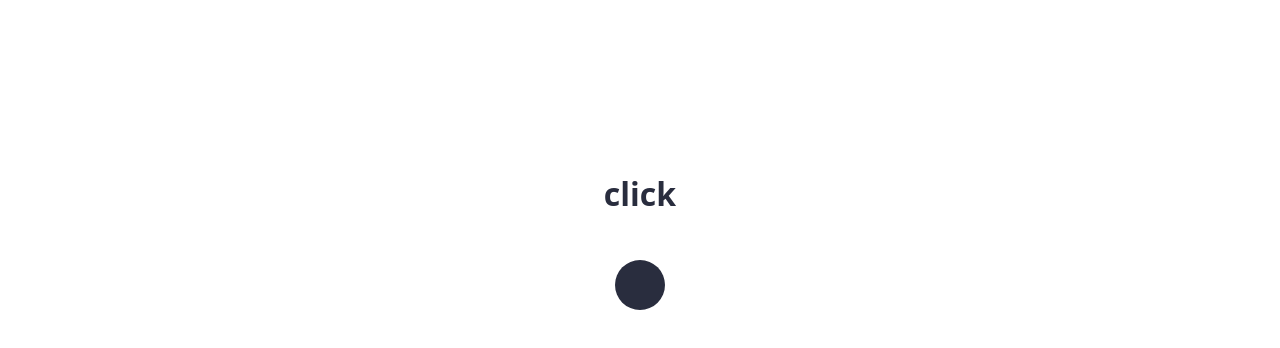
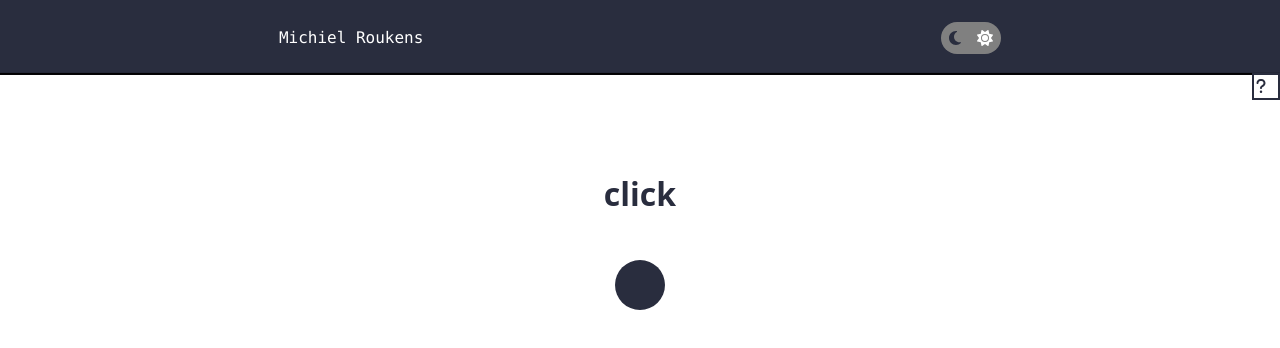
Before and after one commit to arejasverduras/nextPortfolio, a Next.js app: page / in a window 1280 px wide. Shown: the top 348 px of the page. Built offline with nearby package versions, Linux system fonts and the light colour scheme.

Commit message:
theme solution by loading simplified header in homepage

```diff
--- a/src/Layouts/PageLayout/PageLayout.tsx
+++ b/src/Layouts/PageLayout/PageLayout.tsx
@@ -4,7 +4,12 @@ import { Header } from '../../components/Header/Header';
 import { AnimatePresence, motion } from 'framer-motion';
 import { useRouter } from 'next/router';
 
-export default function PageLayout({children}:any) {
+interface PageLayoutProps {
+    home?:boolean,
+    children: any,
+}
+
+export default function PageLayout({children, home}:PageLayoutProps) {
     const router = useRouter();
 
     const animations = {
@@ -20,7 +25,7 @@ export default function PageLayout({children}:any) {
 
     return (
         <div className={styles.container}>
-            <Header />
+            <Header home={home} />
             <AnimatePresence mode="wait" initial={false}>
                 <motion.main
                     variants={animations}
--- a/src/components/Header/Header.module.css
+++ b/src/components/Header/Header.module.css
@@ -12,6 +12,11 @@
     min-height: 75px;
 }
 
+.headerHome {
+    background: var(--colorText);
+    color: var(--colorBg)
+}
+
 .elementsHolder {
     display: flex;
     flex-wrap: wrap;
@@ -24,6 +29,7 @@
     justify-content: space-around;
     min-height: 75px;
     padding: 0 20px;
+    color: var(--colorBg);
     z-index: 10;
 }
 
--- a/src/components/Header/Header.tsx
+++ b/src/components/Header/Header.tsx
@@ -9,7 +9,7 @@ import { motion } from 'framer-motion';
 import { FontAwesomeIcon } from '@fortawesome/react-fontawesome';
 import { faMoon, faSun } from '@fortawesome/free-solid-svg-icons';
 
-export const Header = () => {
+export const Header = ({home}:{home?:boolean}) => {
     const [visible, setVisible] = useState(true);
     const [searchTerm, setSearchTerm] = useState('');
     const [message, setMessage] = useState(<></>);
@@ -25,21 +25,10 @@ export const Header = () => {
         },
     }
 
-    useEffect(()=>{
-        let root = document.documentElement;
-        if (theme === 'light'){
-            root.style.setProperty('--colorBg','white');
-            root.style.setProperty('--colorText', '#292D3E');
-        } else if (theme === 'dark') {
-            root.style.setProperty('--colorBg','#292D3E');
-            root.style.setProperty('--colorText', 'white');
-        } else {return}
-    },[theme])
-
     return (
         <>
             <motion.div
-            className={styles.header}
+            className={`${styles.header} ${home && styles.headerHome}`}
             key="PageLayoutHeader"
             animate={{y: [-200,0]}}
             transition={{delay: 0.2, ease: 'anticipate' }}
@@ -55,6 +44,8 @@ export const Header = () => {
                     >
                     Michiel Roukens
                 </motion.div>
+                {!home && (
+                    <>
                         <motion.div className={styles.commandHolder}>
                             <Input
                                 startOpen
@@ -70,6 +61,8 @@ export const Header = () => {
                             message={message}
                             showMessage={showMessage}
                             />
+                    </>
+                    )}
                 <ThemeSelector theme={theme} setTheme={setTheme}/>
                 <motion.div
                     className={styles.hintsHolder}
--- a/src/components/ThemeSelector/ThemeSelector.module.css
+++ b/src/components/ThemeSelector/ThemeSelector.module.css
@@ -1,10 +1,13 @@
 .theme {
     display: flex;
-    width: 40px;
+    width: 60px;
     justify-content: space-between;
     /* position:absolute;
     top: 0;
     right: 10px; */
+    background-color: gray;
+    border-radius: 25px;
+    padding: 8px;
 }
 
 .theme  {
--- a/src/pages/index.tsx
+++ b/src/pages/index.tsx
@@ -4,13 +4,17 @@ import styles from '@/styles/Home.module.css'
 import { AnimatePresence, motion } from 'framer-motion'
 import { useState } from 'react'
 // components
+import PageLayout from '@/Layouts/PageLayout/PageLayout';
 import { Hints } from '@/components/Hints/Hints';
 import { Input } from '@/components/Input/Input';
-import { Message } from '@/components/Message/Message'
+import { Message } from '@/components/Message/Message';
+// types
+import {ReactElement} from 'react';
+import type { NextPageWithLayout } from './_app'
 
 const inter = Inter({ subsets: ['latin'] })
 
-export default function Home() {
+const Home:NextPageWithLayout = () => {
   const [visible, setVisible] = useState(false);
     const [searchTerm, setSearchTerm] = useState('');
     const [message, setMessage] = useState(<></>);
@@ -96,3 +100,14 @@ export default function Home() {
     </>
   )
 }
+
+Home.getLayout = function getLayout(page:ReactElement) {
+  return (
+      <PageLayout home>
+          {/* optional nested layout component */}
+          {page}
+      </PageLayout>
+  )
+}
+
+export default Home;
```
Lines whose indentation alone changed are shown as unchanged.
